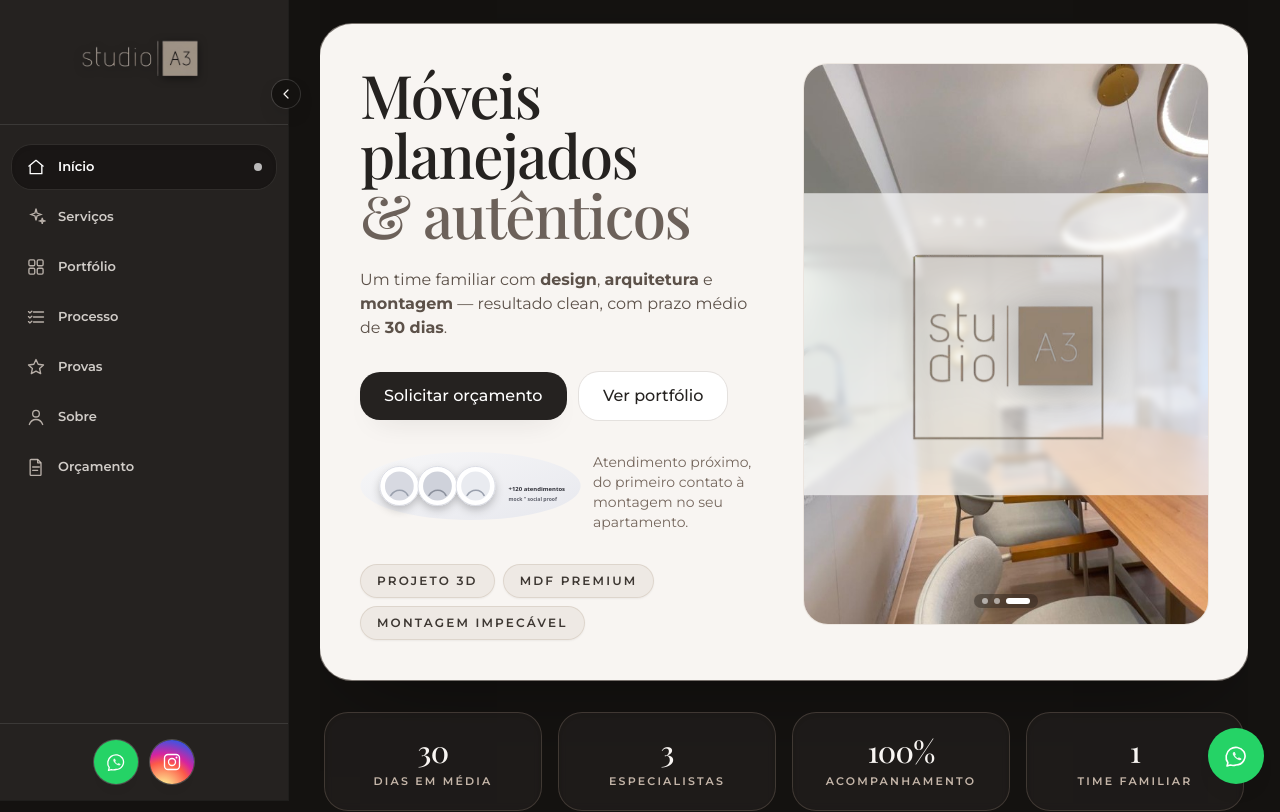
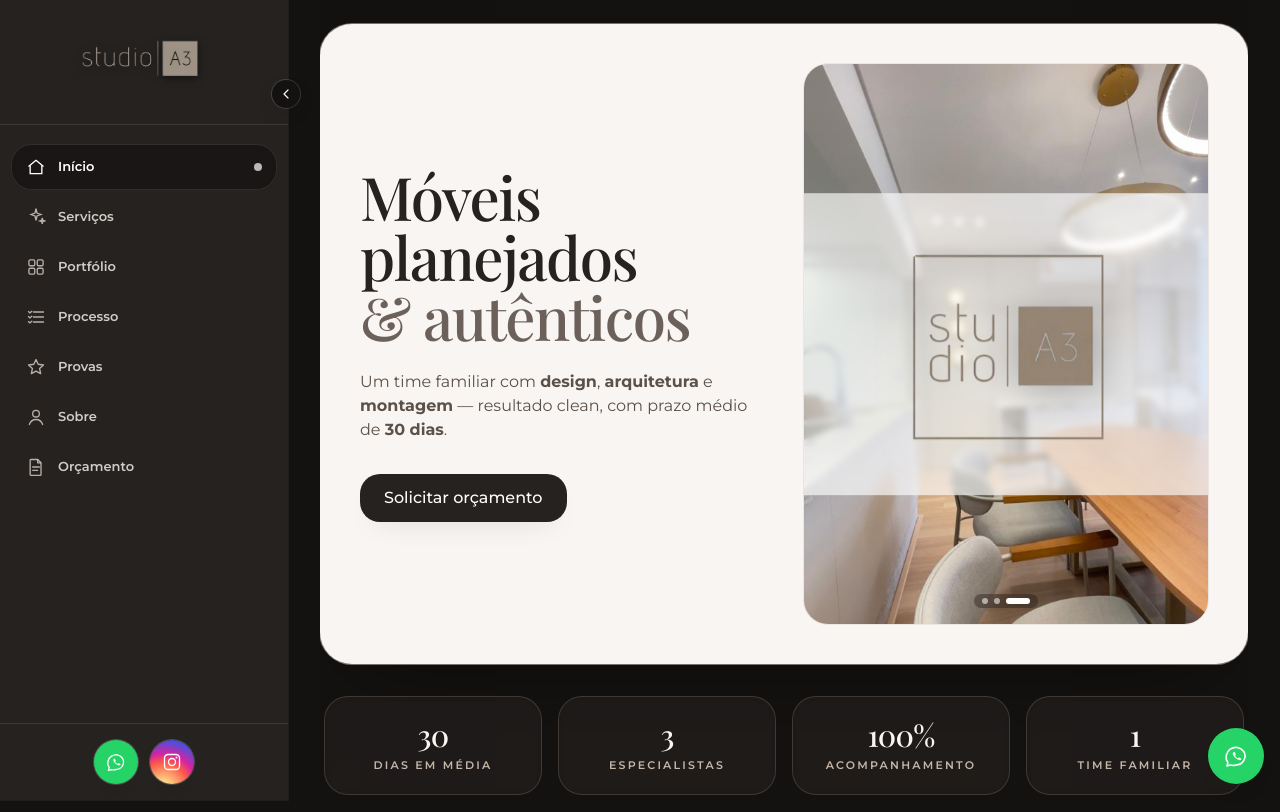
Before and after one commit to gabrielbrandel/StudioA3, a React (Vite) app: page / in a window 1280 px wide. Shown: the top 812 px of the page. Built offline with nearby package versions, Linux system fonts and the light colour scheme.

Commit message:
Update HeroSection.tsx

```diff
--- a/src/components/HeroSection.tsx
+++ b/src/components/HeroSection.tsx
@@ -3,9 +3,6 @@ import { useReducedMotion } from 'framer-motion'
 import { ButtonLink } from './Button'
 import { HeroStatsStrip } from './HeroStatsStrip'
 import { HERO_SLIDES } from '../data/studioMedia'
-import facesCollage from '../assets/mock/faces-collage.svg'
-
-const tags = ['Projeto 3D', 'MDF premium', 'Montagem impecável'] as const
 
 /** Intervalo entre trocas automáticas do carrossel (ms). */
 const AUTOPLAY_INTERVAL = 3000
@@ -116,37 +113,6 @@ export function HeroSection() {
               <ButtonLink href="#contato" size="lg" variant="primary" className="max-sm:py-3 max-sm:text-[0.9rem]">
                 Solicitar orçamento
               </ButtonLink>
-              <ButtonLink
-                href="#portfolio"
-                variant="secondary"
-                size="lg"
-                className="max-sm:py-3 max-sm:text-[0.9rem]"
-              >
-                Ver portfólio
-              </ButtonLink>
-            </div>
-
-            <div className="mt-6 flex max-w-full flex-col items-center gap-3 sm:mt-8 sm:flex-row sm:justify-center lg:items-start lg:justify-start">
-              <img
-                src={facesCollage}
-                alt="Clientes e equipe Studio A3"
-                className="h-[52px] max-w-full object-contain sm:h-[68px]"
-                loading="lazy"
-              />
-              <p className="max-w-sm text-center text-xs leading-relaxed text-studio-600 sm:text-sm lg:text-left">
-                Atendimento próximo, do primeiro contato à montagem no seu apartamento.
-              </p>
-            </div>
-
-            <div className="mt-5 flex flex-wrap justify-center gap-2 sm:mt-8 lg:justify-start">
-              {tags.map((t) => (
-                <span
-                  key={t}
-                  className="rounded-full border border-studio-300/40 bg-studio-200/35 px-3 py-1.5 text-center text-[10px] font-semibold tracking-[0.16em] text-studio-800 shadow-sm sm:px-4 sm:py-2 sm:text-xs sm:tracking-[0.18em]"
-                >
-                  {t.toUpperCase()}
-                </span>
-              ))}
             </div>
           </div>
         </div>
```
